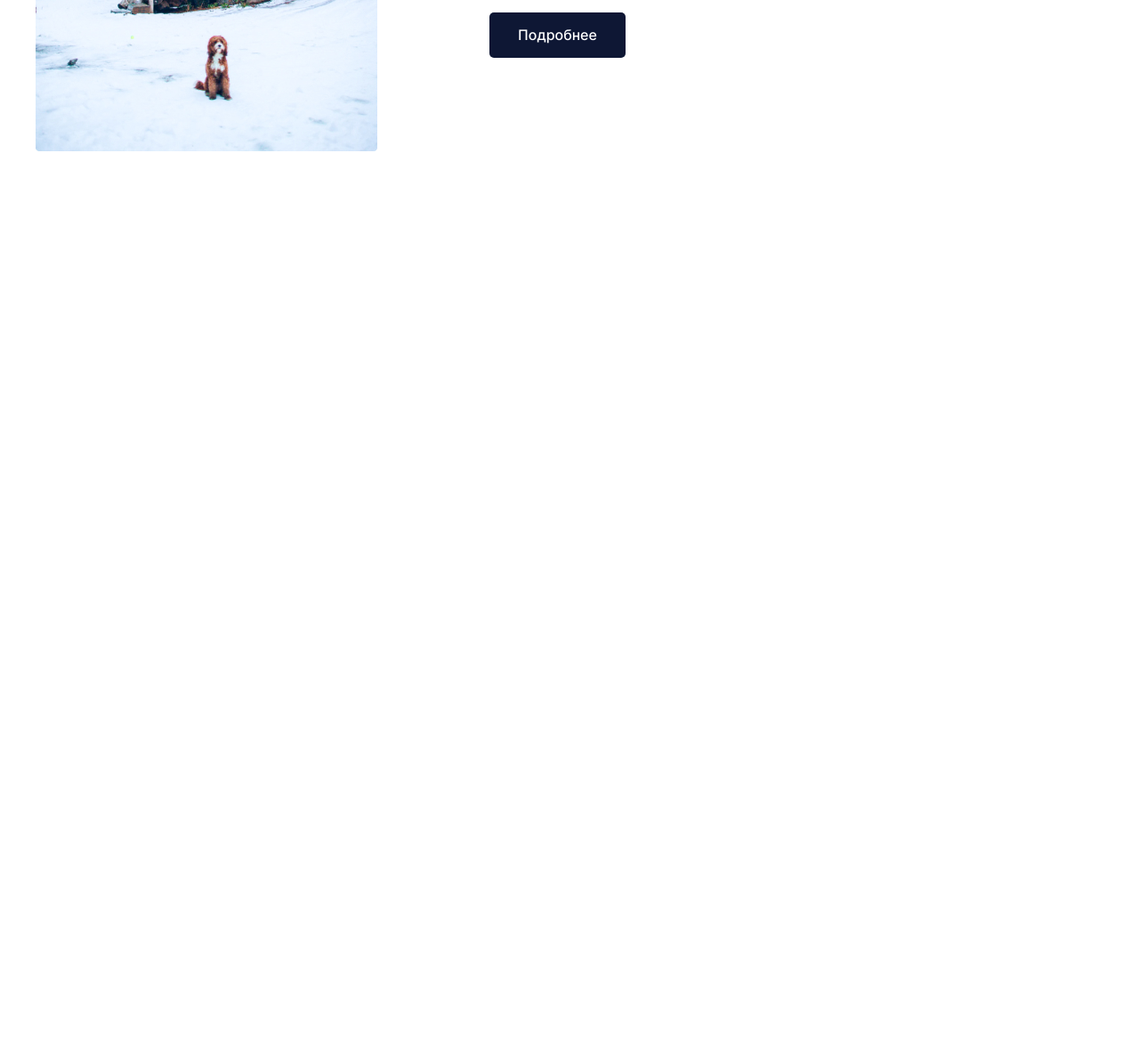
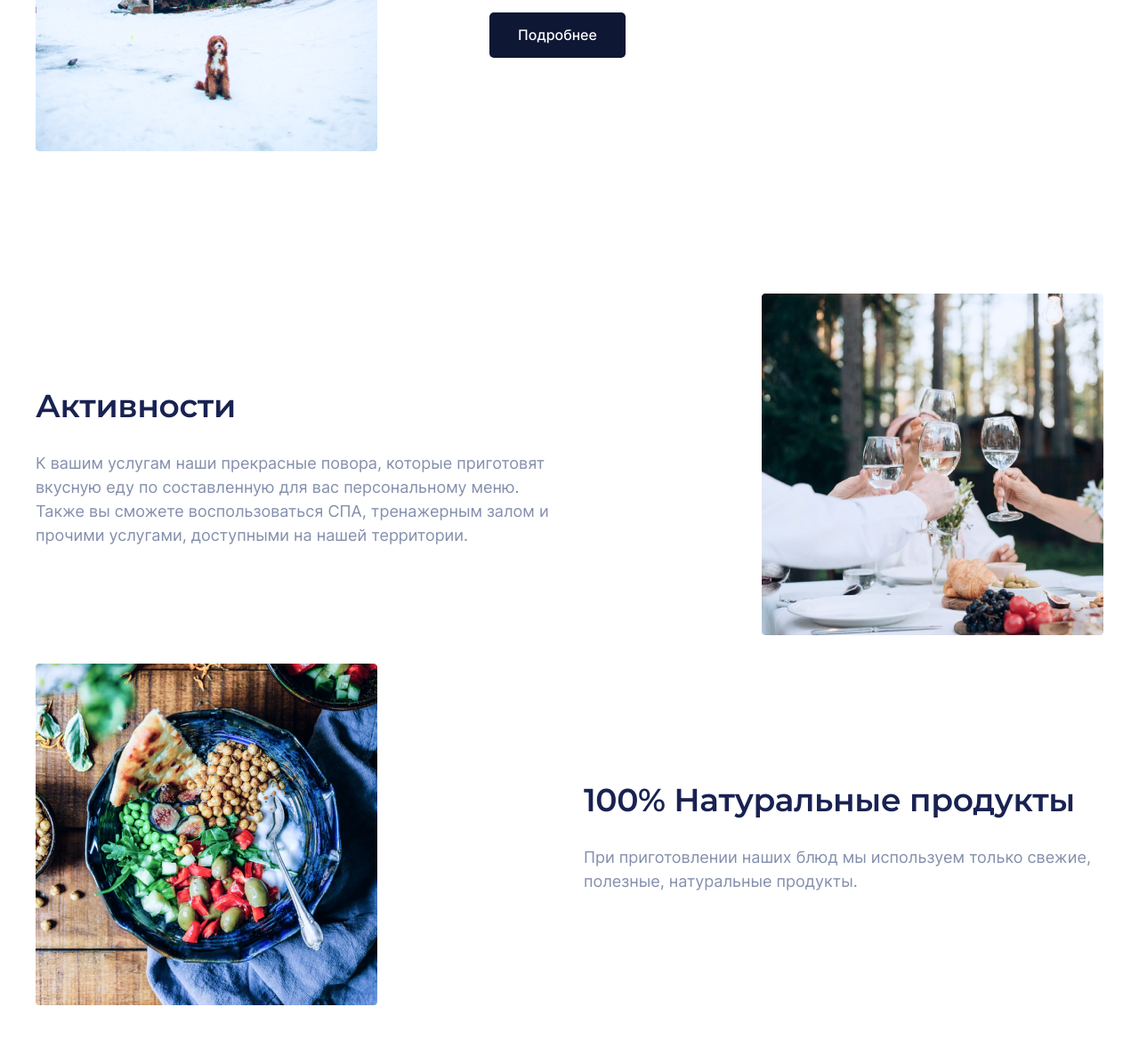
Before and after one commit to Nikitositi/hotel-booking, a plain HTML site: page index.html in a window 1280 px wide. Shown: the part 1435-2603 px from the top of the page at 89% size. Before the commit the page ends 1685 px from the top, so only its background shows below. Drawn offline with Linux system fonts and the light colour scheme.

Commit message:
Добавление секции benefit

```diff
--- /dev/null
+++ b/blocks/benefit/__info/benefit__info.css
@@ -0,0 +1,3 @@
+.benefit__info {
+  max-width: 584px;
+}
--- /dev/null
+++ b/blocks/benefit/__item/benefit__item.css
@@ -0,0 +1,14 @@
+.benefit__item {
+  display: flex;
+  justify-content: space-between;
+  align-items: center;
+  margin-bottom: 32px;
+}
+
+.benefit__item:last-of-type {
+  margin-bottom: 0;
+}
+
+.benefit__item:nth-child(2n) {
+  flex-direction: row-reverse;
+}
--- /dev/null
+++ b/blocks/benefit/__text/benefit__text.css
@@ -0,0 +1,8 @@
+.benefit__text {
+  margin: 0;
+  margin-top: 24px;
+  font-weight: 400;
+  font-size: 18px;
+  line-height: 1.5;
+  color: #848FAC;
+}
--- /dev/null
+++ b/blocks/benefit/__title/benefit__title.css
@@ -0,0 +1,9 @@
+.benefit__title {
+  margin: 0;
+  font-family: 'Montserrat';
+  font-weight: 600;
+  font-size: 36px;
+  line-height: 1.5;
+  letter-spacing: -0.01em;
+  color: #192252;
+}
--- /dev/null
+++ b/blocks/benefit/benefit.css
@@ -0,0 +1,3 @@
+.benefit {
+  padding: 80px 0;
+}
--- a/index.html
+++ b/index.html
@@ -49,6 +49,23 @@
       </div>
     </section>
 
+    <section class="benefit">
+      <div class="benefit__item">
+        <div class="benefit__info">
+          <h2 class="benefit__title">Активности</h2>
+          <p class="benefit__text">К вашим услугам наши прекрасные повора, которые приготовят вкусную еду по составленную для вас персональному меню. Также вы сможете воспользоваться СПА, тренажерным залом и прочими услугами, доступными на нашей территории.</p>
+        </div>
+        <img src="./images/benefit1.jpg" alt="Чоканье бокалов" class="benefit__image">
+      </div>
+      <div class="benefit__item">
+        <div class="benefit__info">
+          <h2 class="benefit__title">100% Натуральные продукты</h2>
+          <p class="benefit__text">При приготовлении наших блюд мы используем только свежие, полезные, натуральные продукты.</p>
+        </div>
+        <img src="./images/benefit2.jpg" alt="Блюдо от шеф-повара" class="benefit__image">
+      </div>
+    </section>
+
   </div> <!--/container -->
 </body>
 </html>
--- a/pages/index.css
+++ b/pages/index.css
@@ -35,3 +35,11 @@
 @import url(../blocks/about/__image/about__image.css);
 @import url(../blocks/about/__title/about__title.css);
 @import url(../blocks/about/__text/about__text.css);
+
+/* Benefit */
+@import url(../blocks/benefit/benefit.css);
+@import url(../blocks/benefit/__item/benefit__item.css);
+@import url(../blocks/benefit/__info/benefit__info.css);
+@import url(../blocks/benefit/__title/benefit__title.css);
+@import url(../blocks/benefit/__text/benefit__text.css);
+@import url(../blocks/benefit/__image/benefit__image.css);
```
Also changed, not shown: blocks/benefit/__image/benefit__image.css (added), images/benefit1.jpg (added), images/benefit2.jpg (added).
